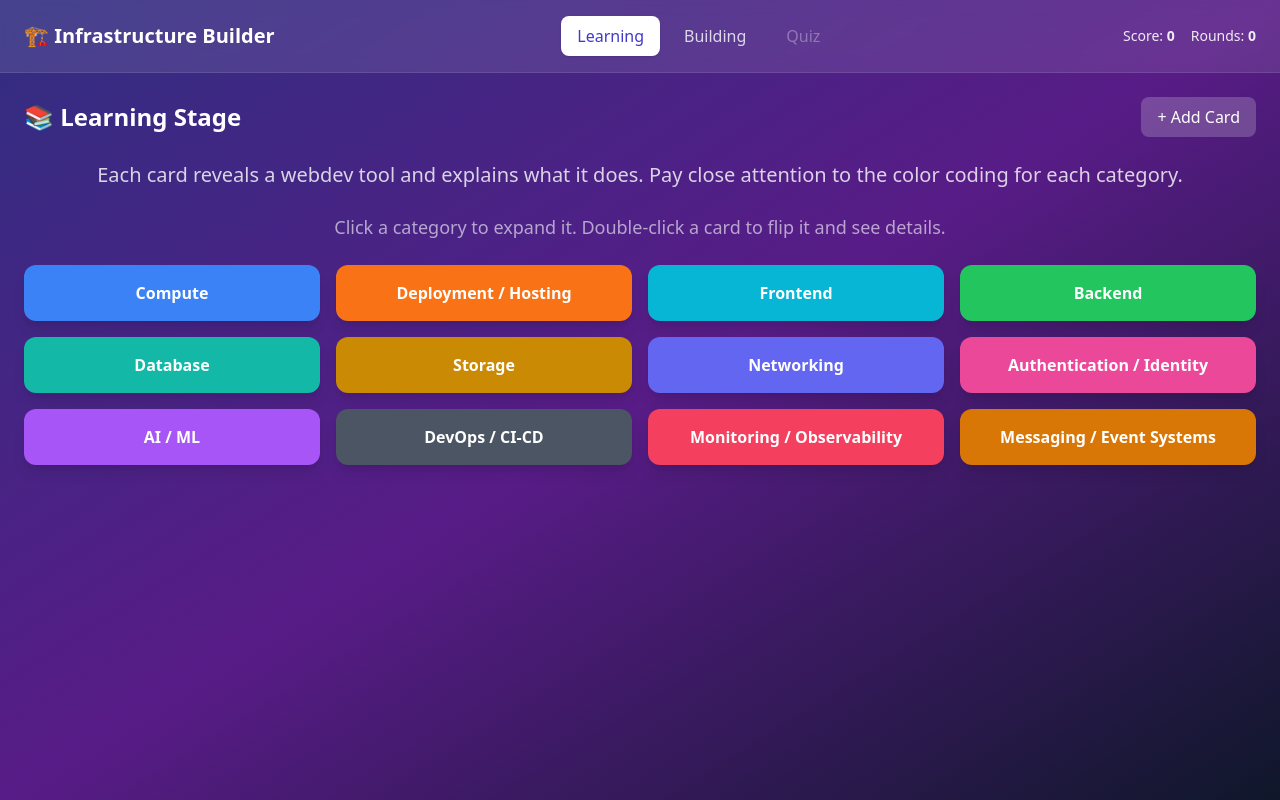
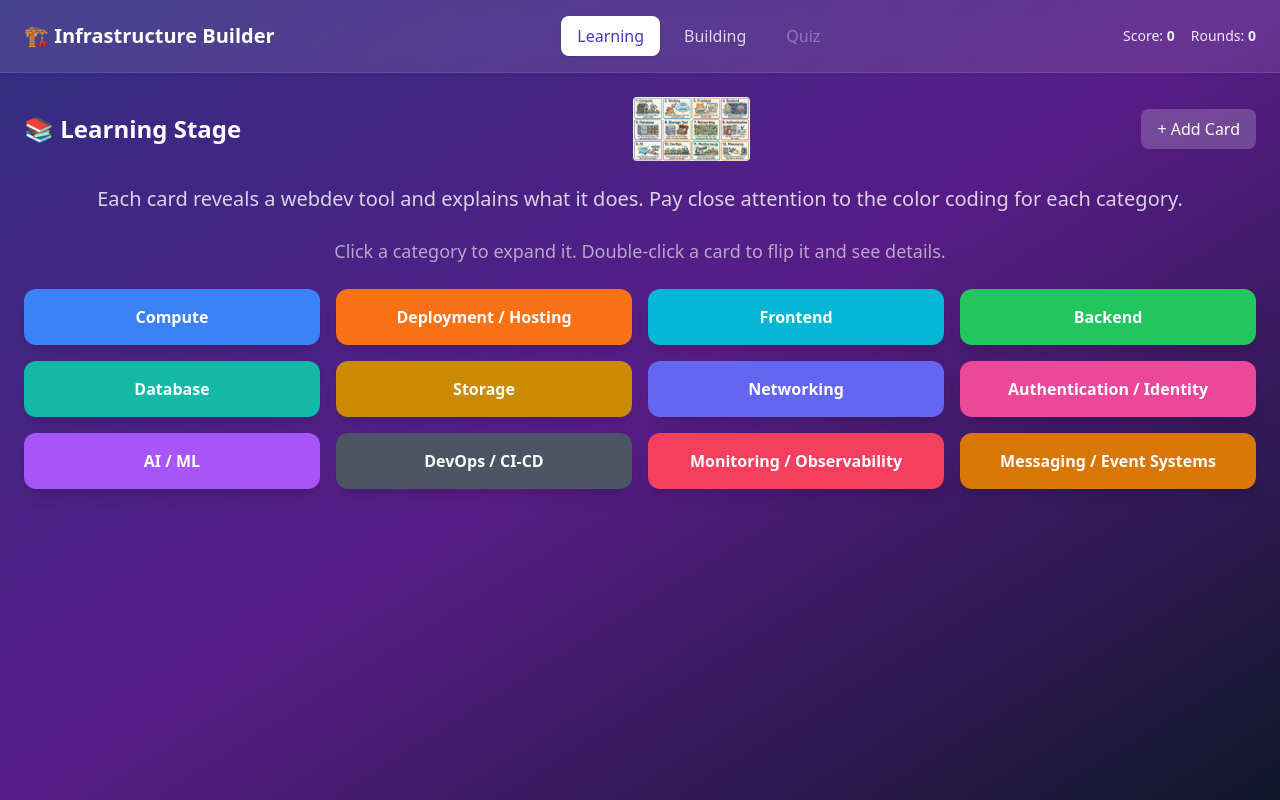
Before and after one commit to lawscause/infrastructure-game, a React (Vite) app: page / in a window 1280 px wide. Built offline with nearby package versions, Linux system fonts and the light colour scheme.

Commit message:
Add ABCs image to Learning Stage

```diff
--- a/src/pages/LearningStage.jsx
+++ b/src/pages/LearningStage.jsx
@@ -40,6 +40,7 @@ export default function LearningStage({ cards, addCard, updateCard, deleteCard,
     <div className="space-y-6">
       <div className="flex justify-between items-center">
         <h2 className="text-2xl font-bold text-white">📚 Learning Stage</h2>
+        <img src="/ABCs.jpeg" alt="ABCs" className="h-16 rounded" />
         <button onClick={() => { setEditing(null); setModalOpen(true) }} className="px-4 py-2 bg-white/20 text-white rounded-lg hover:bg-white/30">+ Add Card</button>
       </div>
       <p className="text-white/80 text-center text-xl mb-2">Each card reveals a webdev tool and explains what it does. Pay close attention to the color coding for each category.</p>
```
Also changed, not shown: public/ABCs.jpeg (added).
